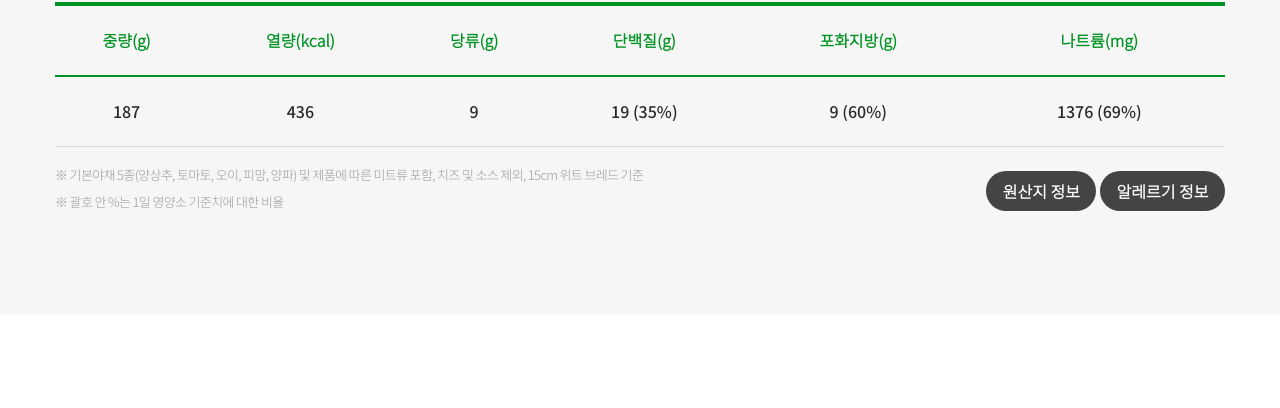
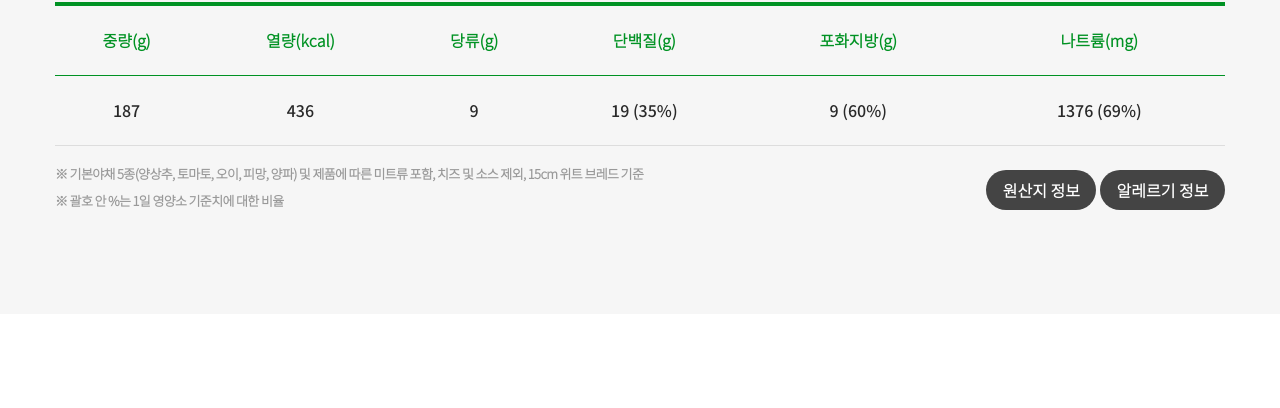
Before and after one commit to ParkChanwong/Subway, a plain HTML site: page morningView.html in a window 1280 px wide. Shown: the part 1459-1867 px from the top of the page. Drawn offline with Linux system fonts and the light colour scheme; files whose address does not match are found by name.

Commit message:
fix morningView css

```diff
--- a/css/morningView.css
+++ b/css/morningView.css
@@ -385,7 +385,7 @@ a {
     font-size: 16px;
     height: 69px;
     text-align: center;
-    border-bottom: 2px solid #009223;
+    border-bottom: 1px solid #009223;
     font-weight: bold;
 }
 .Nutrition_content table td{
@@ -398,13 +398,16 @@ a {
 .board_wrap .board_notice{
     margin-top: 18px;
 }
-
 .board_wrap .board_notice li{
     color: #999;
     font-size: 13px;
     letter-spacing: -0.05em;
     text-align: left;
     margin-top: 8px;
+    font-weight: bold;
+}
+.board_wrap .board_notice li:first-child{
+    margin-top: 0;
 }
 
 .button_wrap{
```
